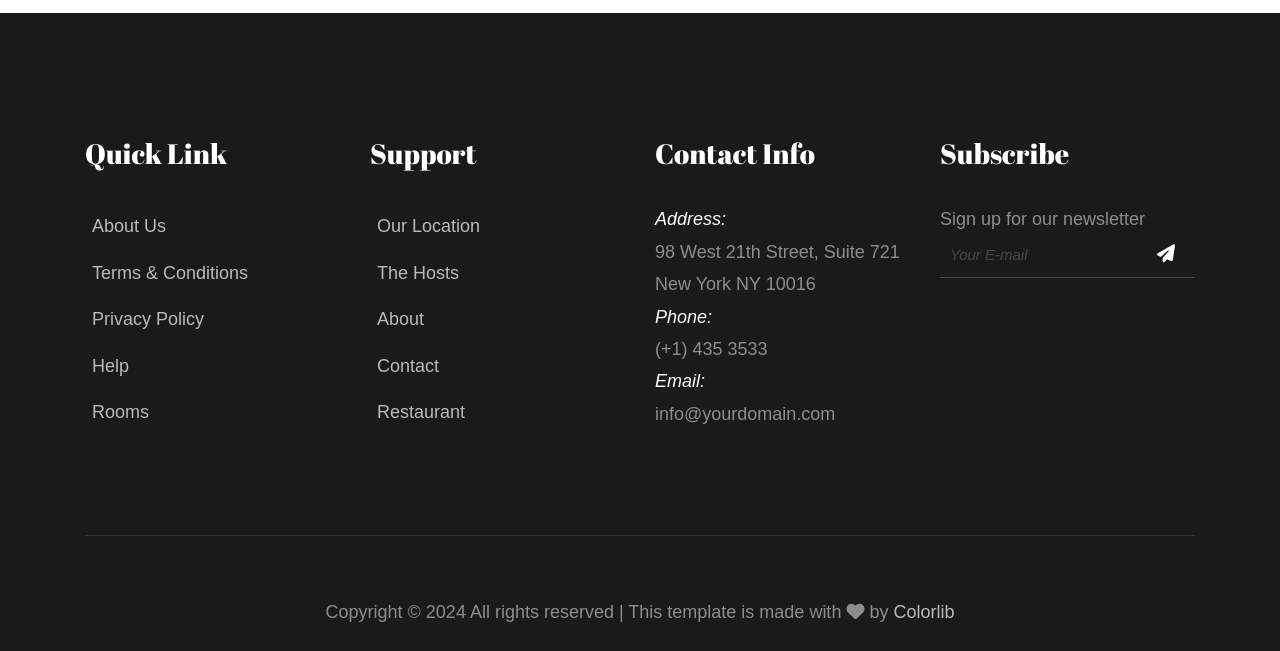
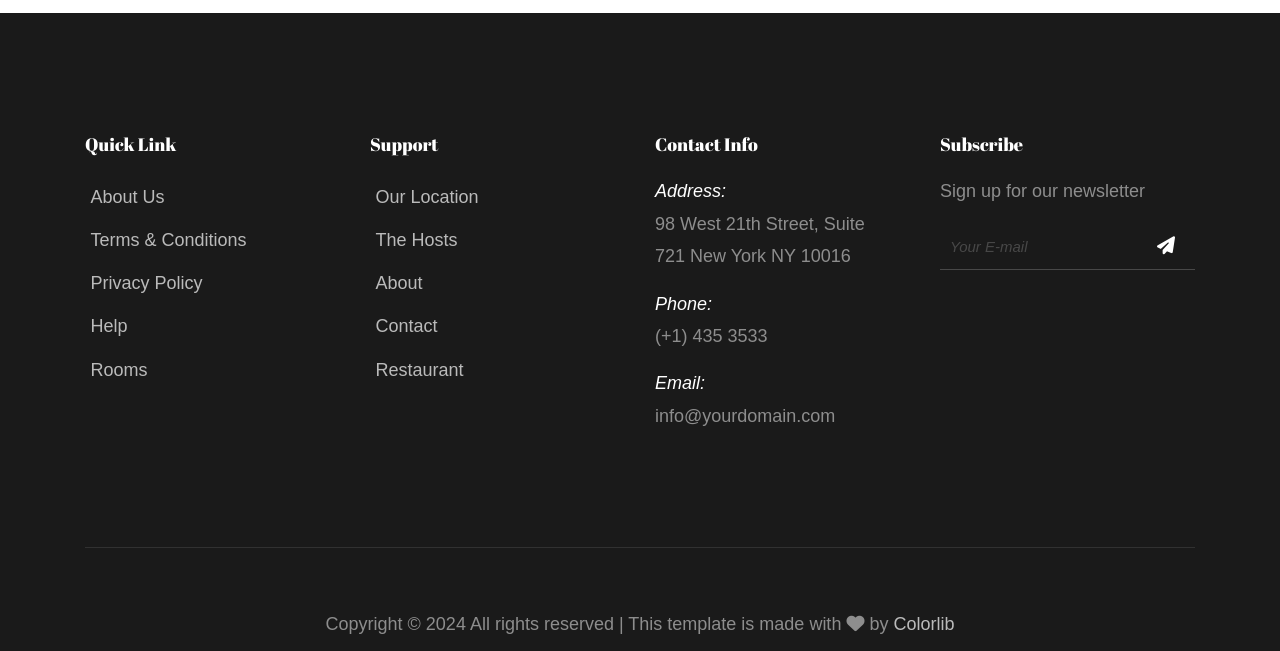
Before and after one commit to fati1368/hepta-flex, a plain HTML site: page index.html in a window 1280 px wide. Shown: the part 6470-7121 px from the top of the page. Drawn offline with Linux system fonts and the light colour scheme; a web font is replaced by a local one.

Commit message:
index.html --> footer ---> change padding font-size & add gap in social media

```diff
--- a/assets/css/content.css
+++ b/assets/css/content.css
@@ -144,14 +144,14 @@
 .slider:before {
   position: absolute;
   width: 98.1%;
-  height: 97.2%;;
+  height: 97.2%;
   background-color: rgba(0, 0, 0, 0.1);
   content: "";
   left: 0;
   bottom: 0;
-  margin:0.6em;
+  margin: 0.6em;
 }
-.slider .slider-img{
+.slider .slider-img {
   padding: 0.6em;
 }
 .slider .slider-img img {
@@ -270,11 +270,12 @@
 }
 .footer .title {
   color: #fff;
+  font-size: 1.8rem;
 }
 .footer ul li a {
   color: rgba(255, 255, 255, 0.7);
   display: block;
-  padding: 7px;
+  padding: 0.3em;
   font-weight: 200;
 }
 .footer ul li a:hover {
@@ -288,11 +289,14 @@
 .footer p {
   color: rgba(255, 255, 255, 0.5);
 }
+.footer .sub-text {
+  padding-right: 0.7em;
+}
 .footer .newsletter form input {
   background: transparent;
   border: none;
   outline: 0;
-  padding: 10px 0 14px;
+  padding: 2em 0 14px 0.3em;
   font-size: 1.5rem;
   width: 100%;
   border-bottom: 1px solid rgba(255, 255, 255, 0.2);
@@ -335,3 +339,6 @@
 .footer .copy-right ul {
   gap: 20px;
 }
+.footer .social ul {
+  gap: 0.7em;
+}
--- a/index.html
+++ b/index.html
@@ -424,7 +424,7 @@
       <div class="container">
         <div class="row">
           <div class="col-3">
-            <h3 class="title pb-5">Quick Link</h3>
+            <h3 class="title pb-3">Quick Link</h3>
             <ul>
               <li><a href="#">About Us</a></li>
               <li><a href="#">Terms & Conditions</a></li>
@@ -434,7 +434,7 @@
             </ul>
           </div>
           <div class="col-3">
-            <h3 class="title pb-5">Support</h3>
+            <h3 class="title pb-3">Support</h3>
             <ul>
               <li><a href="#">Our Location</a></li>
               <li><a href="#">The Hosts</a></li>
@@ -444,24 +444,24 @@
             </ul>
           </div>
           <div class="col-3">
-            <h3 class="title pb-5">Contact Info</h3>
+            <h3 class="title pb-3">Contact Info</h3>
             <ul>
               <li>
                 <div class="subtitle">Address:</div>
-                <p>98 West 21th Street, Suite 721 New York NY 10016</p>
+                <p class="pb-3 sub-text">98 West 21th Street, Suite 721   New York NY 10016</p>
               </li>
               <li>
                 <div class="subtitle">Phone:</div>
-                <p>(+1) 435 3533</p>
+                <p class="pb-3 sub-text">(+1) 435 3533</p>
               </li>
               <li>
                 <div class="subtitle">Email:</div>
-                <p>info@yourdomain.com</p>
+                <p class="pb-3 sub-text">info@yourdomain.com</p>
               </li>
             </ul>
           </div>
           <div class="col-3">
-            <h3 class="title pb-5">Subscribe</h3>
+            <h3 class="title pb-3">Subscribe</h3>
             <p>Sign up for our newsletter</p>
             <div class="newsletter">
               <form class="relative">
```
